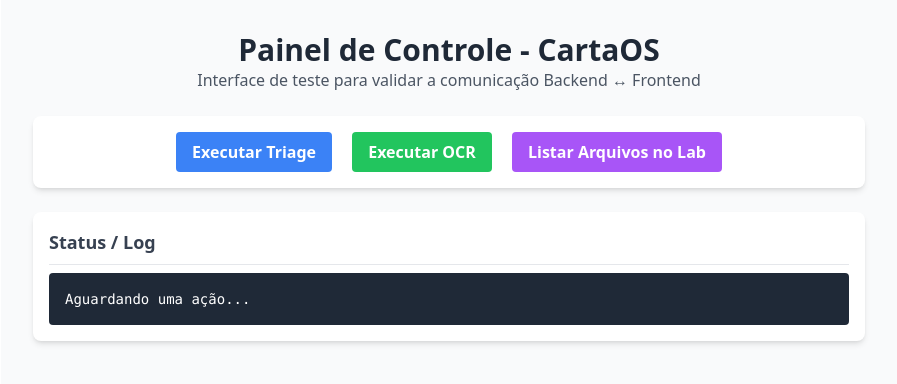
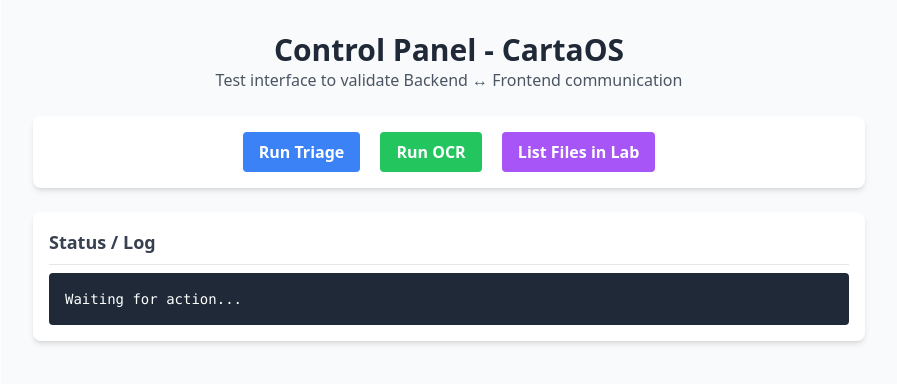
Before and after one commit to CartaOS/CartaOS, a SvelteKit app in the folder frontend/: page / in a window 1280 px wide. Shown: the top 384 px of the page, without its empty margins (191-1088 px from the left). Built offline with nearby package versions, Linux system fonts and the light colour scheme.

Commit message:
refactor(gui): improve control panel with typescript and i18n
Adds TypeScript type safety to the main page component and translates all UI content to English. Also includes minor code quality improvements and updates the window title.

```diff
--- a/frontend/src/routes/+page.svelte
+++ b/frontend/src/routes/+page.svelte
@@ -1,49 +1,50 @@
-<script>
+<script lang="ts">
     import { invoke } from '@tauri-apps/api/core';
 
-    let statusMessage = 'Aguardando uma ação...';
-    let labFiles = [];
+    // Status message and list of files in the '03_Lab' directory
+    let statusMessage: string = 'Waiting for action...';
+    let labFiles: string[] = [];
 
-    // Função para chamar o comando 'run_triage'
-    async function handleTriage() {
-        statusMessage = 'Executando Triage...';
-        labFiles = []; // Limpa a lista de arquivos de outras execuções
+    // Function to call the 'run_triage' command
+    async function handleTriage(): Promise<void> {
+        statusMessage = 'Running Triage...';
+        labFiles = []; // Clear list of files from previous executions
         try {
-            const result = await invoke('run_triage');
-            statusMessage = result || 'Triage concluído com sucesso (sem saída no console).';
+            const result: string | null = await invoke<string>('run_triage');
+            statusMessage = result ?? 'Triage completed successfully (no console output).';
             console.log('Triage Success:', result);
         } catch (error) {
-            statusMessage = 'ERRO no Triage: ' + error;
+            statusMessage = 'ERROR in Triage: ' + (error as Error).message;
             console.error('Triage Error:', error);
         }
     }
 
-    // Função para chamar o comando 'run_ocr_batch'
-    async function handleOcr() {
-        statusMessage = 'Executando OCR em lote...';
+    // Function to call the 'run_ocr_batch' command
+    async function handleOcr(): Promise<void> {
+        statusMessage = 'Running OCR in batch...';
         labFiles = [];
         try {
-            const result = await invoke('run_ocr_batch');
-            statusMessage = result || 'OCR concluído com sucesso (sem saída no console).';
+            const result: string | null = await invoke<string>('run_ocr_batch');
+            statusMessage = result ?? 'OCR completed successfully (no console output).';
             console.log('OCR Success:', result);
         } catch (error) {
-            statusMessage = 'ERRO no OCR: ' + error;
+            statusMessage = 'ERROR in OCR: ' + (error as Error).message;
             console.error('OCR Error:', error);
         }
     }
 
-    // Função para chamar o comando 'get_files_in_stage'
-    async function listLabFiles() {
-        statusMessage = 'Buscando arquivos no Lab...';
+    // Function to call the 'get_files_in_stage' command
+    async function listLabFiles(): Promise<void> {
+        statusMessage = 'Searching for files in Lab...';
         labFiles = [];
         try {
-            // Passamos o nome da pasta como um argumento para a função Rust
-            const files = await invoke('get_files_in_stage', { stage: '03_Lab' });
+            // Pass the folder name as an argument to the Rust function
+            const files: string[] = await invoke<string[]>('get_files_in_stage', { stage: '03_Lab' });
             labFiles = files;
-            statusMessage = `Encontrados ${files.length} arquivos no diretório 03_Lab.`;
+            statusMessage = `Found ${files.length} files in the "03_Lab" directory.`;
             console.log('Lab Files:', files);
         } catch (error) {
-            statusMessage = 'ERRO ao listar arquivos do Lab: ' + error;
+            statusMessage = 'ERROR while listing Lab files: ' + (error as Error).message;
             console.error('List Files Error:', error);
         }
     }
@@ -51,19 +52,19 @@
 
 <main class="p-8 max-w-4xl mx-auto space-y-6 bg-gray-50 min-h-screen">
     <div class="text-center">
-        <h1 class="text-3xl font-bold text-gray-800">Painel de Controle - CartaOS</h1>
-        <p class="text-gray-600">Interface de teste para validar a comunicação Backend ↔ Frontend</p>
+        <h1 class="text-3xl font-bold text-gray-800">Control Panel - CartaOS</h1>
+        <p class="text-gray-600">Test interface to validate Backend ↔ Frontend communication</p>
     </div>
 
     <div class="bg-white p-4 rounded-lg shadow-md space-x-4 text-center">
         <button on:click={handleTriage} class="bg-blue-500 text-white font-bold py-2 px-4 rounded hover:bg-blue-700 transition-colors">
-            Executar Triage
+            Run Triage
         </button>
         <button on:click={handleOcr} class="bg-green-500 text-white font-bold py-2 px-4 rounded hover:bg-green-700 transition-colors">
-            Executar OCR
+            Run OCR
         </button>
         <button on:click={listLabFiles} class="bg-purple-500 text-white font-bold py-2 px-4 rounded hover:bg-purple-700 transition-colors">
-            Listar Arquivos no Lab
+            List Files in Lab
         </button>
     </div>
 
@@ -74,9 +75,9 @@
 
     {#if labFiles.length > 0}
         <div class="bg-white p-4 rounded-lg shadow-md">
-            <h2 class="text-lg font-semibold text-gray-700 border-b pb-2">Arquivos no "03_Lab"</h2>
+            <h2 class="text-lg font-semibold text-gray-700 border-b pb-2">Files in "03_Lab"</h2>
             <ul class="list-disc list-inside mt-2 space-y-1">
-                {#each labFiles as file}
+                {#each labFiles as file (file)}
                     <li class="text-gray-800">{file}</li>
                 {/each}
             </ul>
```
Also changed, not shown: 1 other file (tests, documents, lock files or other folders).
